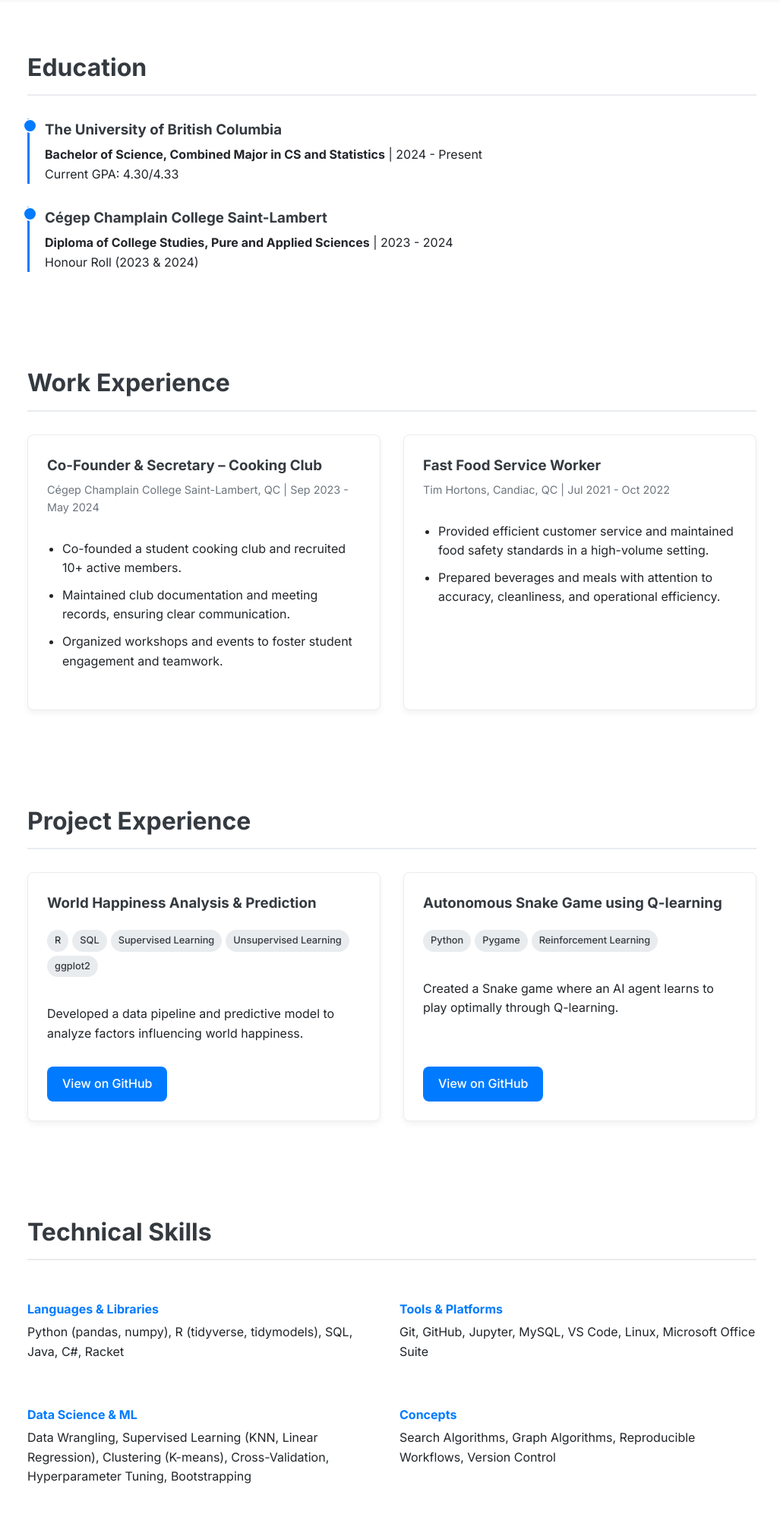
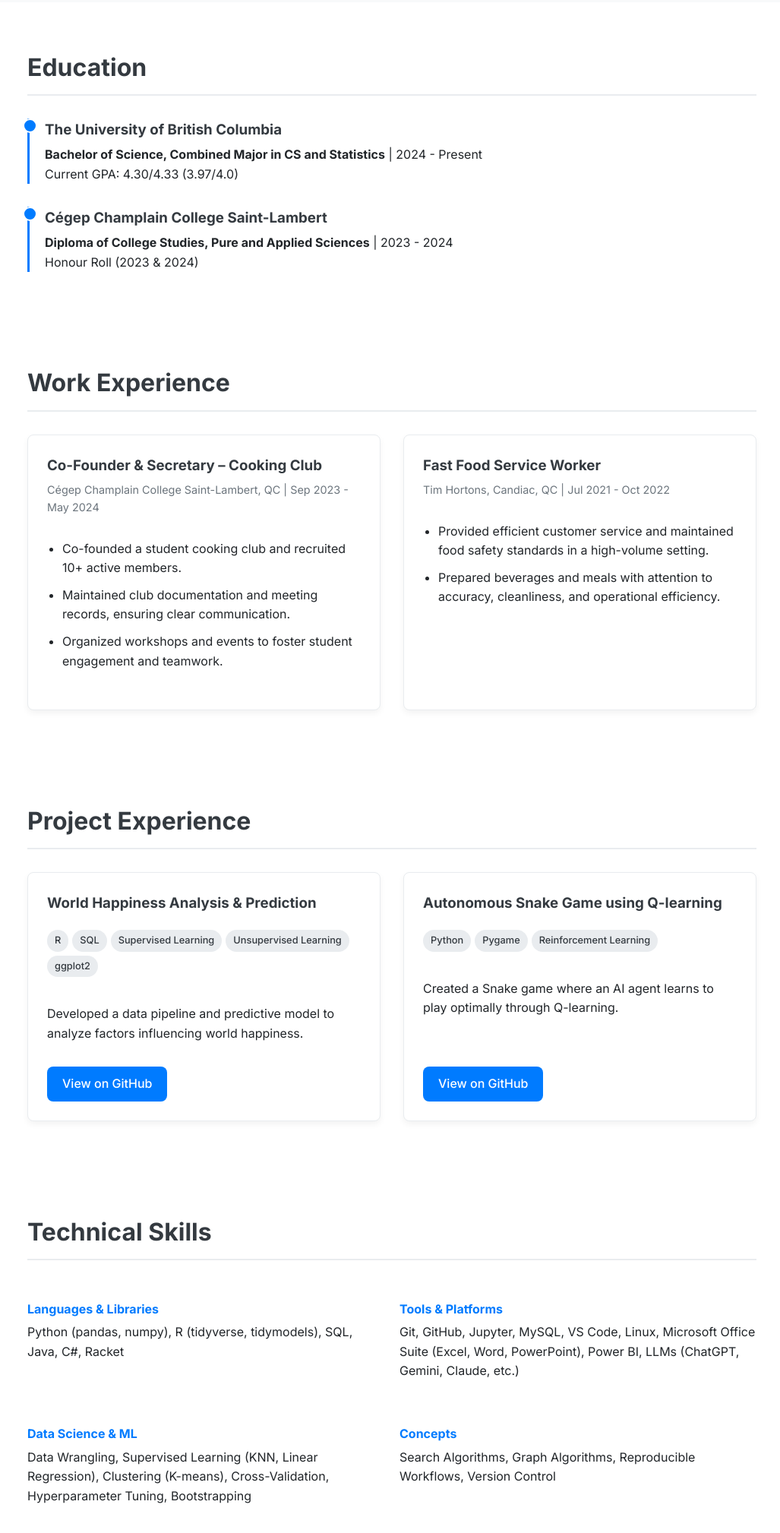
Before and after one commit to Samecho/YutongZha, a plain HTML site: page index.html in a window 1280 px wide. Shown: the part 797-2815 px from the top of the page at 76% size, without its empty margins (244-1271 px from the left). Drawn offline with Linux system fonts and the light colour scheme.

Commit message:
added more tools

```diff
--- a/index.html
+++ b/index.html
@@ -50,7 +50,7 @@
                     <div class="timeline-item">
                         <h3>The University of British Columbia</h3>
                         <p><strong>Bachelor of Science, Combined Major in CS and Statistics</strong> | 2024 - Present</p>
-                        <p>Current GPA: 4.30/4.33</p>
+                        <p>Current GPA: 4.30/4.33 (3.97/4.0)</p>
                     </div>
                     <div class="timeline-item">
                         <h3>Cégep Champlain College Saint-Lambert</h3>
@@ -118,7 +118,7 @@
                     </div>
                     <div>
                         <h4>Tools & Platforms</h4>
-                        <p>Git, GitHub, Jupyter, MySQL, VS Code, Linux, Microsoft Office Suite</p>
+                        <p>Git, GitHub, Jupyter, MySQL, VS Code, Linux, Microsoft Office Suite (Excel, Word, PowerPoint), Power BI, LLMs (ChatGPT, Gemini, Claude, etc.)</p>
                     </div>
                     <div>
                         <h4>Data Science & ML</h4>
```
